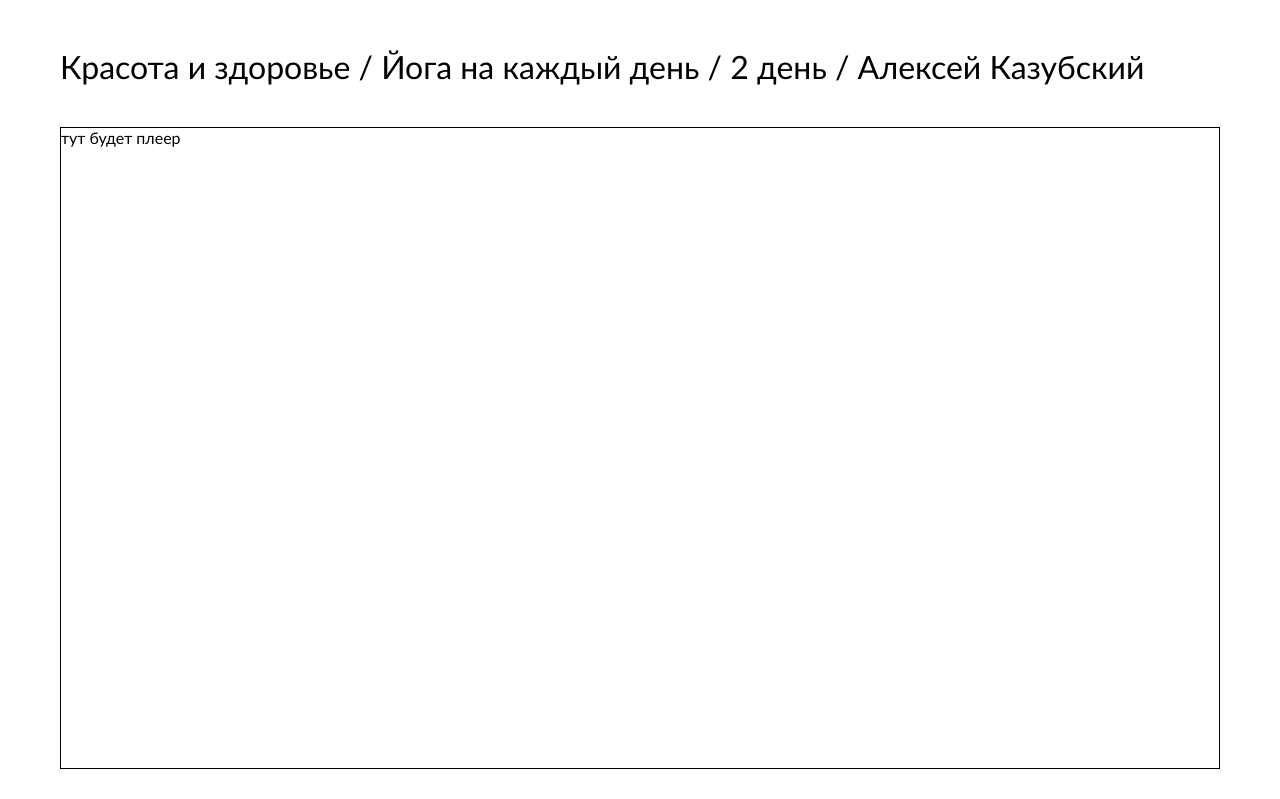
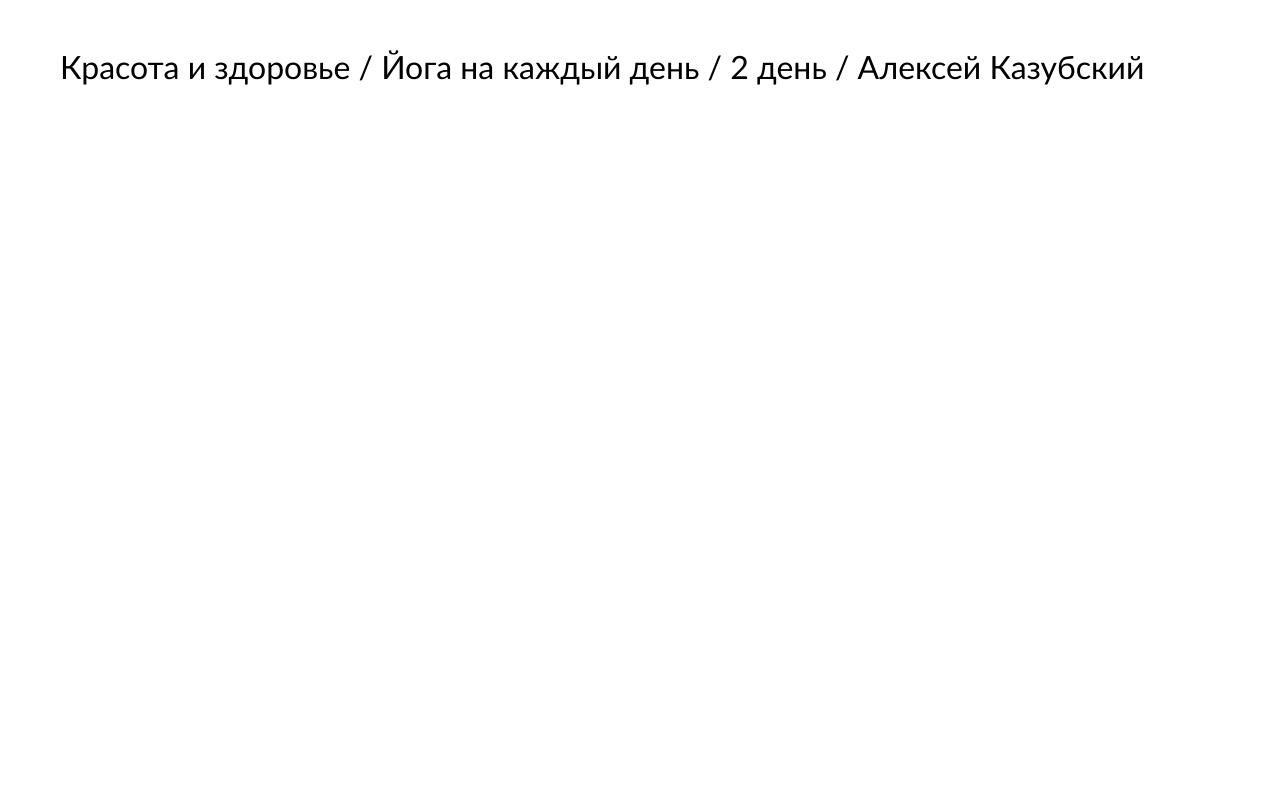
Before and after one commit to ipotemkin/skyfitmesspro, a React (Create React App) app: page / in a window 1280 px wide. Shown: the part 4161-4960 px from the top of the page. Built offline with nearby package versions, Linux system fonts and the light colour scheme.

Commit message:
feat: add video player

```diff
--- a/package.json
+++ b/package.json
@@ -16,6 +16,7 @@
     "react": "^18.2.0",
     "react-dom": "^18.2.0",
     "react-hook-form": "^7.36.1",
+    "react-player": "^2.11.0",
     "react-redux": "^8.0.4",
     "react-router-dom": "^6.4.1",
     "react-scripts": "5.0.1",
--- a/src/App.tsx
+++ b/src/App.tsx
@@ -7,7 +7,7 @@ function App() {
     <>
       <Main />
       <AboutCourse id={1} />
-      <Workout courseId={1} day={1} />
+      <Workout courseId={1} day={2} />
     </>
   )
 }
--- a/src/components/Exercises/Exercises.tsx
+++ b/src/components/Exercises/Exercises.tsx
@@ -1,4 +1,5 @@
 import { FC } from 'react'
+
 import { Workout } from '../../types'
 import { Button } from '../Button/Button'
 
--- /dev/null
+++ b/src/components/Header/Header.tsx
@@ -0,0 +1,21 @@
+import { FC, ReactNode } from 'react'
+
+import { Logo } from '../Logo/Logo'
+
+import styles from './style.module.css'
+
+type HeaderProps = {
+  logoColor?: string
+  children?: ReactNode
+}
+
+export const Header: FC<HeaderProps> = ({ logoColor, children }) => {
+  return (
+    <header className={styles.header}>
+      <nav className={styles.nav}>
+        <Logo color={logoColor} />
+        {children}
+      </nav>
+    </header>
+  )
+}
--- /dev/null
+++ b/src/components/Header/style.module.css
@@ -0,0 +1,11 @@
+.header {
+  padding: 24px 0;
+}
+
+.nav {
+  box-sizing: border-box;
+
+  display: flex;
+  align-items: center;
+  justify-content: space-between;
+}
--- a/src/components/Progress/Progress.tsx
+++ b/src/components/Progress/Progress.tsx
@@ -1,4 +1,5 @@
 import { FC } from 'react'
+
 import { Workout } from '../../types'
 import classNames from 'classnames'
 
--- /dev/null
+++ b/src/components/User/User.tsx
@@ -0,0 +1,16 @@
+import React from 'react'
+
+import { mockUserResponse } from '../../data/user'
+import { ReactComponent as Arrow } from './arrow-down.svg'
+
+import styles from './style.module.css'
+
+export const User = () => {
+  return (
+    <div className={styles.user}>
+      <div className={styles.avatar} />
+      <div className={styles.name}>{mockUserResponse.username}</div>
+      <Arrow />
+    </div>
+  )
+}
--- /dev/null
+++ b/src/components/User/style.module.css
@@ -0,0 +1,25 @@
+.user {
+  display: flex;
+  align-items: center;
+  gap: 14px;
+}
+
+.user:hover {
+  cursor: pointer;
+}
+
+.avatar {
+  width: 50px;
+  height: 50px;
+
+  background-image: radial-gradient(circle 25px, #d9d9d9 100%, transparent 0%);
+  background-repeat: no-repeat;
+  background-position: 0;
+  background-size: 50px 50px;
+}
+
+.name {
+  font-weight: 400;
+  font-size: 24px;
+  line-height: 1.333;
+}
--- /dev/null
+++ b/src/components/VideoPlayer/VideoPlayer.tsx
@@ -0,0 +1,23 @@
+import { FC } from 'react'
+
+import ReactPlayer from 'react-player/youtube'
+
+import styles from './style.module.css'
+
+type VideoPlayerProps = {
+  url: string
+}
+
+export const VideoPlayer: FC<VideoPlayerProps> = ({ url }) => {
+  return (
+    <div className={styles.container}>
+      <ReactPlayer
+        className={styles.player}
+        url={url}
+        controls={true}
+        width="100%"
+        height="100%"
+      />
+    </div>
+  )
+}
--- /dev/null
+++ b/src/components/VideoPlayer/style.module.css
@@ -0,0 +1,10 @@
+.container {
+  position: relative;
+  height: 640px;
+}
+
+.player {
+  position: absolute;
+  top: 0;
+  left: 0;
+}
--- a/src/pages/WorkoutPage/Workout.tsx
+++ b/src/pages/WorkoutPage/Workout.tsx
@@ -1,11 +1,11 @@
 import { FC } from 'react'
 
+import { User } from '../../components/User/User'
+import { Header } from '../../components/Header/Header'
+import { Progress } from '../../components/Progress/Progress'
 import { Exercises } from '../../components/Exercises/Exercises'
-import { Logo } from '../../components/Logo/Logo'
-import { Progress } from '../../components/Progress/Progress'
+import { VideoPlayer } from '../../components/VideoPlayer/VideoPlayer'
 import { mockCourses } from '../../data/course'
-import { mockUserResponse } from '../../data/user'
-import { ReactComponent as Arrow } from './arrow-down.svg'
 
 import styles from './style.module.css'
 
@@ -17,30 +17,18 @@ type WorkoutProps = {
 export const Workout: FC<WorkoutProps> = ({ courseId, day }) => {
   const course = mockCourses[courseId]
   const { name: courseName, workouts } = course
-  const workout = workouts[day]
+  const workout = workouts[day - 1]
   const { exercises } = workout
 
   return (
     <div className={styles.container}>
-      <header className={styles.header}>
-        <nav className={styles.nav}>
-          <Logo />
-          <div className={styles.navUser}>
-            <div className={styles.navUserAvatar} />
-            <div className={styles.navUserName}>
-              {mockUserResponse.username}
-            </div>
-            <Arrow />
-          </div>
-        </nav>
-      </header>
+      <Header children={<User />} />
+
       <main className={styles.main}>
         <h1 className={styles.heading}>{courseName}</h1>
         <h2 className={styles.title}>{workout.name}</h2>
 
-        <div style={{ height: '640px', border: '1px solid' }}>
-          тут будет плеер
-        </div>
+        <VideoPlayer url={workout.videoUrl} />
 
         <div className={styles.exercises}>
           <Exercises exercises={exercises} />
```
Also changed, not shown: src/components/User/arrow-down.svg (renamed from src/pages/WorkoutPage/arrow-down.svg), 1 other file (tests, documents, lock files or other folders).
